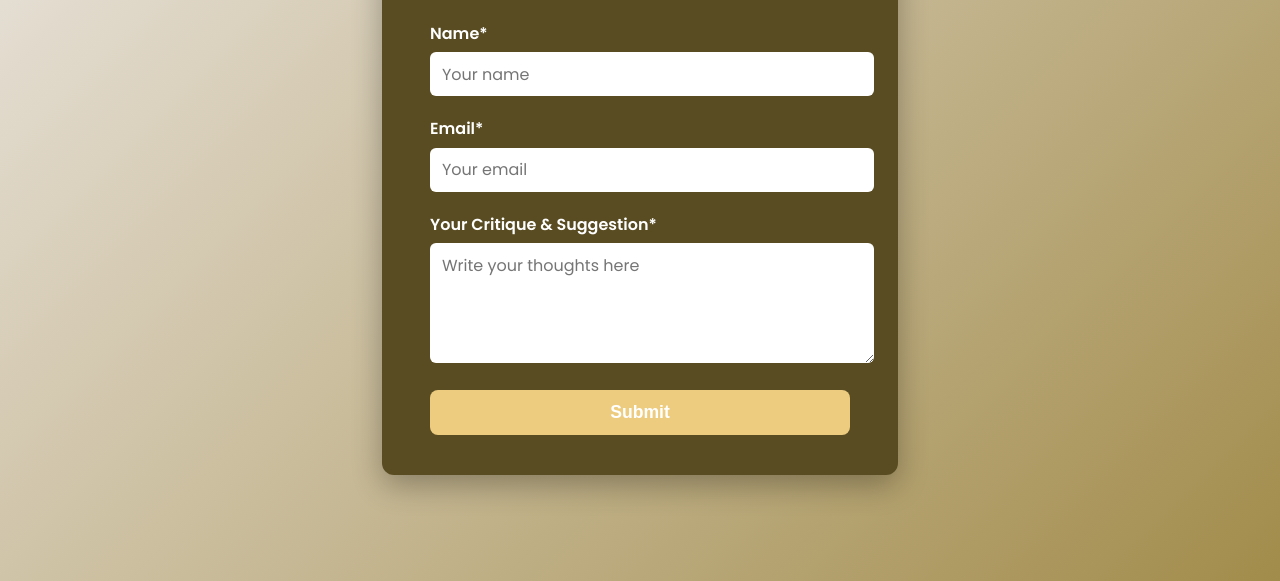
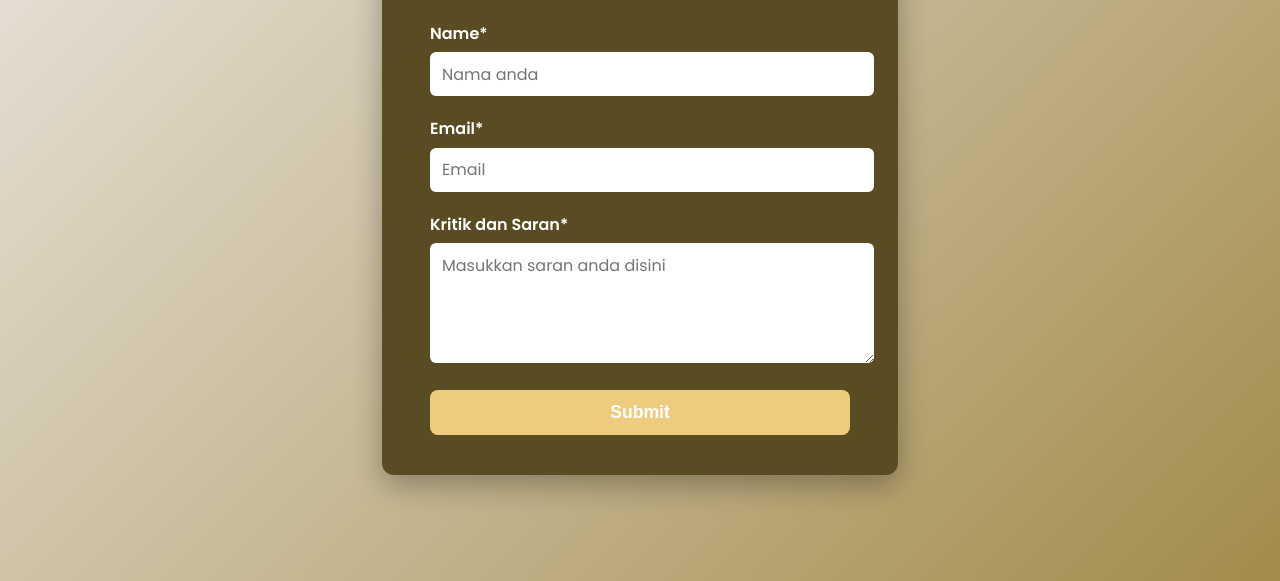
Before and after one commit to Legaseh/TUBES, a plain HTML site: page index.html in a window 1280 px wide. Shown: the part 219-800 px from the top of the page. Drawn offline with Linux system fonts and the light colour scheme.

Commit message:
Update index.html

```diff
--- a/index.html
+++ b/index.html
@@ -89,11 +89,11 @@
   <form class="form-container" id="feedbackForm" method="GET" action="mailto:example@example.com" enctype="text/plain" onsubmit="return EmailValue();">
     <h1>Critique & Suggestion</h1>
     <label for="name">Name*</label>
-    <input type="text" id="name" name="name" placeholder="Your name" required />
+    <input type="text" id="name" name="name" placeholder="Nama anda" required />
     <label for="email">Email*</label>
-    <input type="email" id="email" name="email" placeholder="Your email" required />
-    <label for="message">Your Critique & Suggestion*</label>
-    <textarea id="message" name="message" placeholder="Write your thoughts here" required></textarea>
+    <input type="email" id="email" name="email" placeholder="Email" required />
+    <label for="message">Kritik dan Saran*</label>
+    <textarea id="message" name="message" placeholder="Masukkan saran anda disini" required></textarea>
     <button type="submit">Submit</button>
   </form>
 
```
